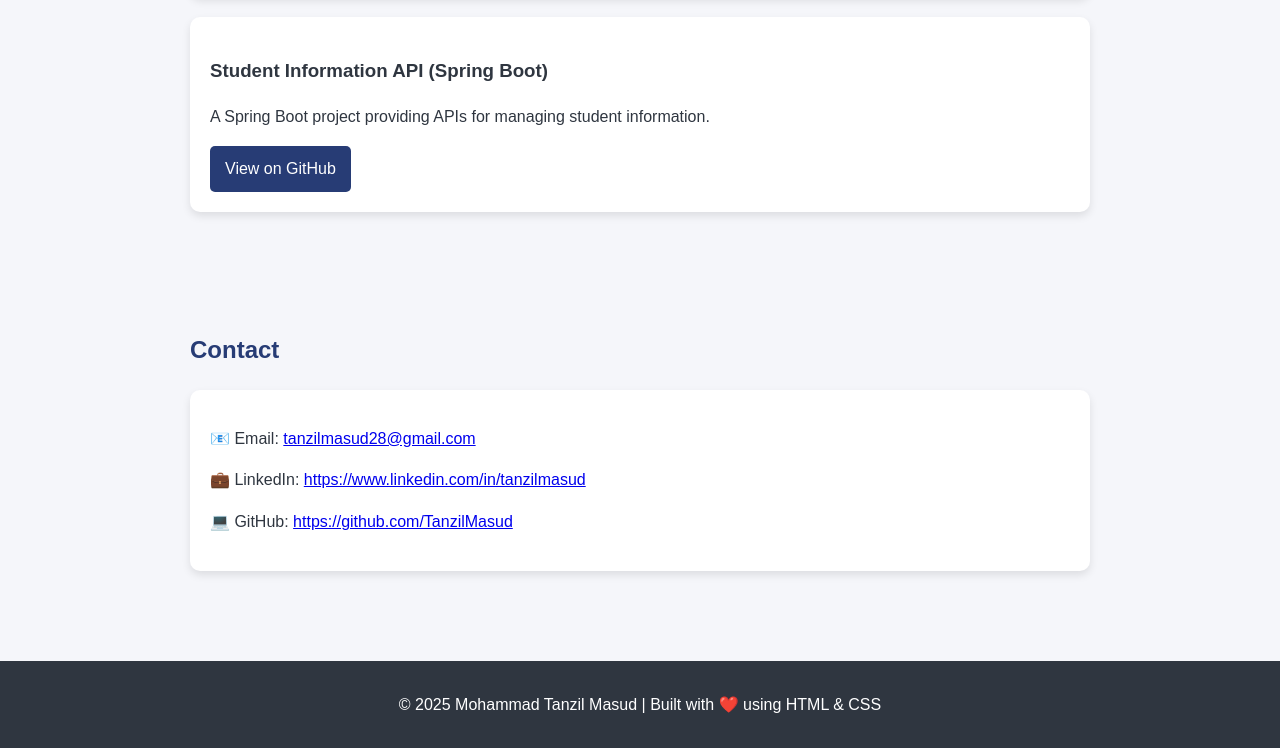
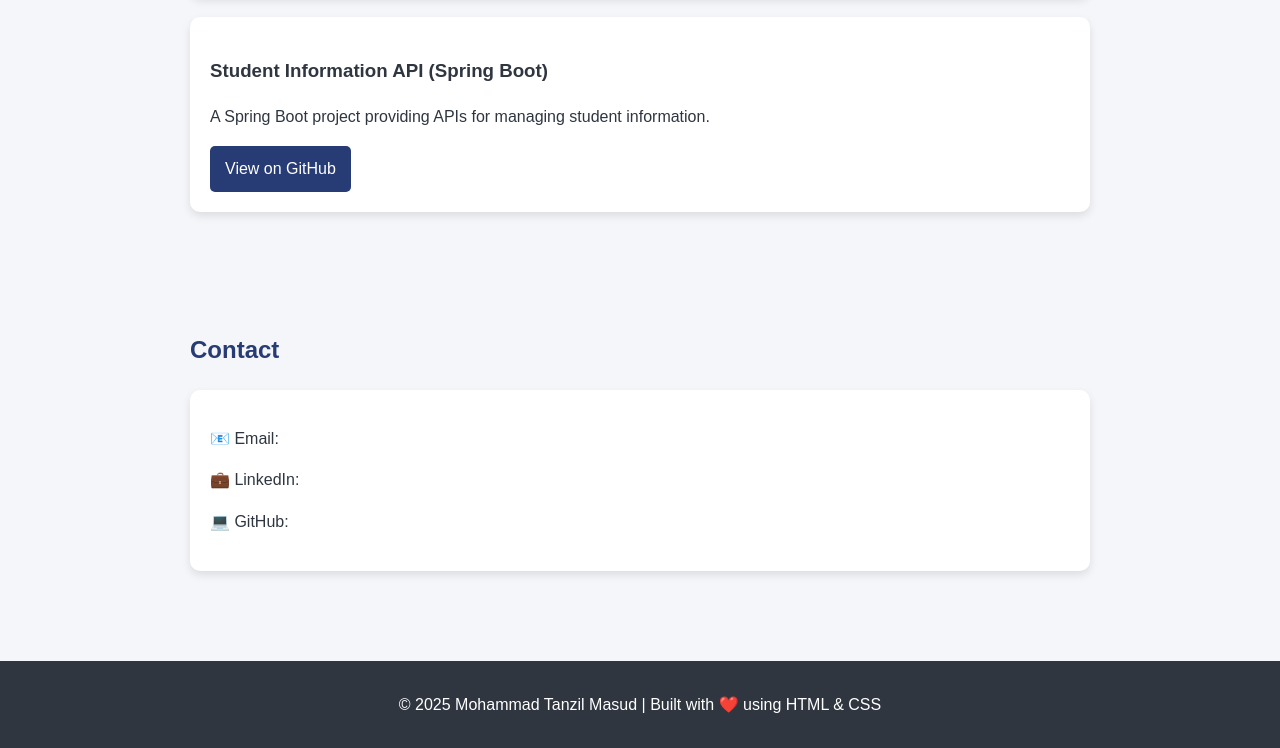
Before and after one commit to TanzilMasud/tanzilmasud.github.io, a plain HTML site: page index.html in a window 1280 px wide. Shown: the part 2349-3097 px from the top of the page. Drawn offline with Linux system fonts and the light colour scheme.

Commit message:
Update index.html

```diff
--- a/index.html
+++ b/index.html
@@ -106,9 +106,9 @@
   <section id="contact">
     <h2>Contact</h2>
     <div class="card">
-      <p>📧 Email: <a href="mailto:tanzilmasud28@gmail.com">tanzilmasud28@gmail.com</a></p>
-      <p>💼 LinkedIn: <a href="https://www.linkedin.com/in/tanzilmasud" target="_blank">https://www.linkedin.com/in/tanzilmasud</a></p>
-      <p>💻 GitHub: <a href="https://github.com/TanzilMasud" target="_blank">https://github.com/TanzilMasud</a></p>
+      <p>📧 Email: <a href="mailto:tanzilmasud28@gmail.com"></a></p>
+      <p>💼 LinkedIn: <a href="https://www.linkedin.com/in/tanzilmasud" target="_blank"></a></p>
+      <p>💻 GitHub: <a href="https://github.com/TanzilMasud" target="_blank"></a></p>
     </div>
   </section>
 
```
